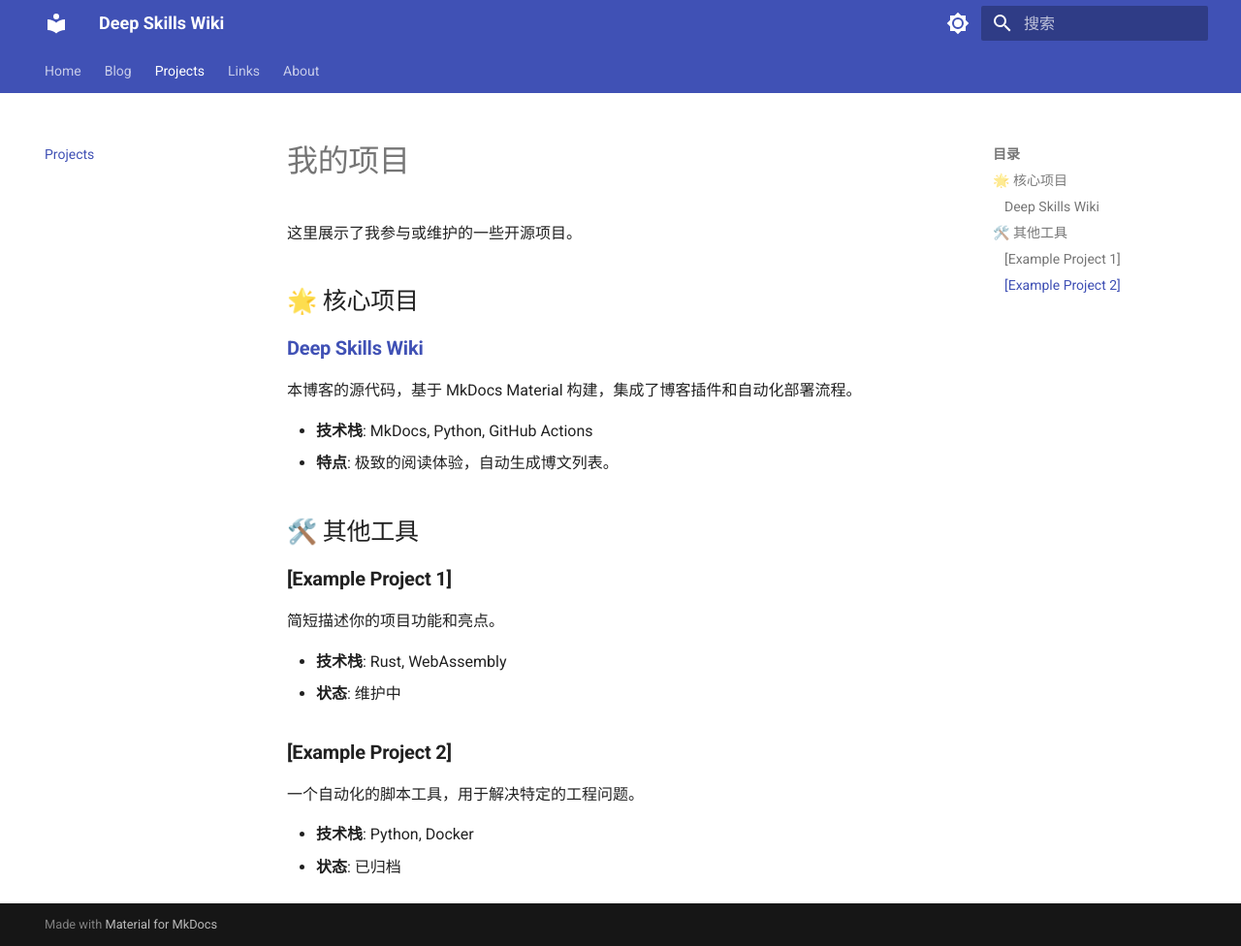
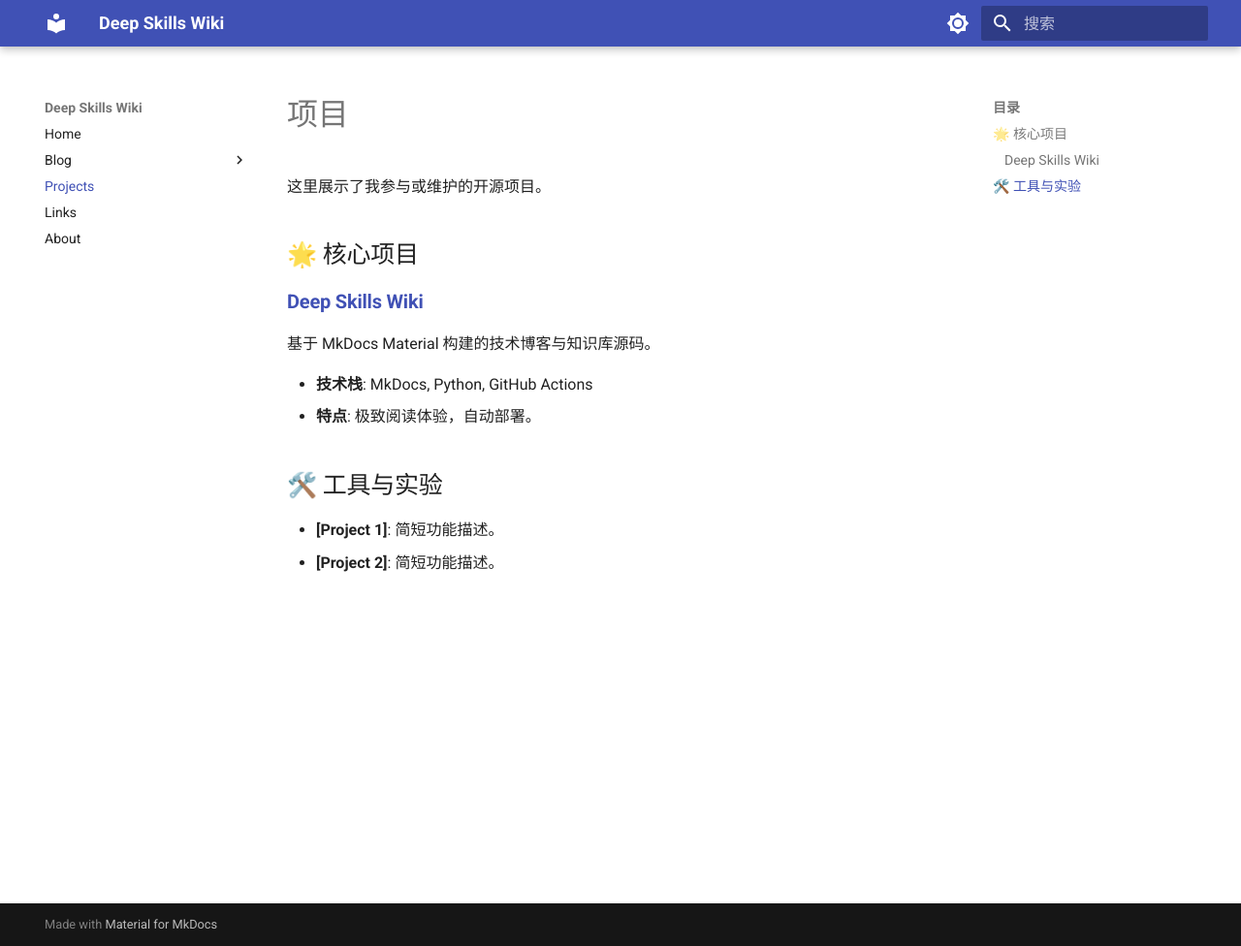
Before and after one commit to XP-55/xp-55.github.io, an MkDocs documentation site: the page built from docs/projects.md, in a window 1280 px wide and 976 px high. Shown: the whole window at 97% size. Built offline with MkDocs 1.6.1 and Material for MkDocs 9.7.7, drawn with Linux system fonts in a browser that asks for light colours.

```diff
--- a/docs/projects.md
+++ b/docs/projects.md
@@ -1,25 +1,16 @@
-# 我的项目
+# 项目
 
-这里展示了我参与或维护的一些开源项目。
+这里展示了我参与或维护的开源项目。
 
 ## 🌟 核心项目
 
 ### **[Deep Skills Wiki](https://github.com/xp-55/xp-55.github.io)**
-本博客的源代码，基于 MkDocs Material 构建，集成了博客插件和自动化部署流程。
+基于 MkDocs Material 构建的技术博客与知识库源码。
 
 - **技术栈**: MkDocs, Python, GitHub Actions
-- **特点**: 极致的阅读体验，自动生成博文列表。
+- **特点**: 极致阅读体验，自动部署。
 
-## 🛠️ 其他工具
+## 🛠️ 工具与实验
 
-### **[Example Project 1]**
-简短描述你的项目功能和亮点。
-
-- **技术栈**: Rust, WebAssembly
-- **状态**: 维护中
-
-### **[Example Project 2]**
-一个自动化的脚本工具，用于解决特定的工程问题。
-
-- **技术栈**: Python, Docker
-- **状态**: 已归档
+- **[Project 1]**: 简短功能描述。
+- **[Project 2]**: 简短功能描述。
--- a/mkdocs.yml
+++ b/mkdocs.yml
@@ -25,8 +25,6 @@ theme:
         icon: material/brightness-4
         name: Switch to light mode
   features:
-    - navigation.tabs
-    - navigation.sections
     - navigation.top
     - search.suggest
     - search.highlight
```
Also changed, not shown: docs/about.md (+8 -11 lines), docs/index.md (+5 -9 lines), docs/links.md (+6 -11 lines).
